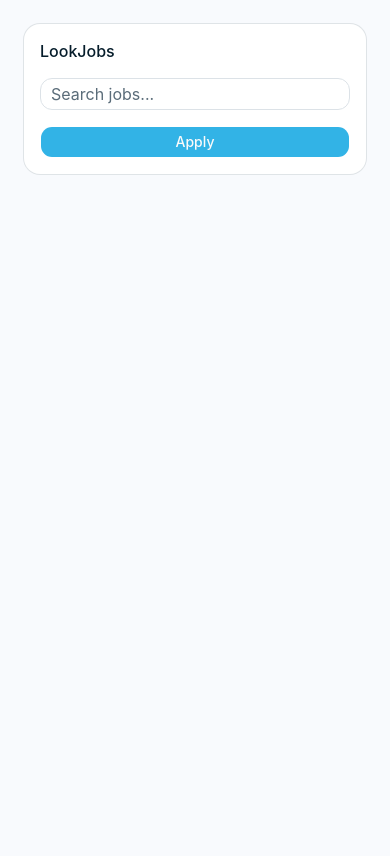
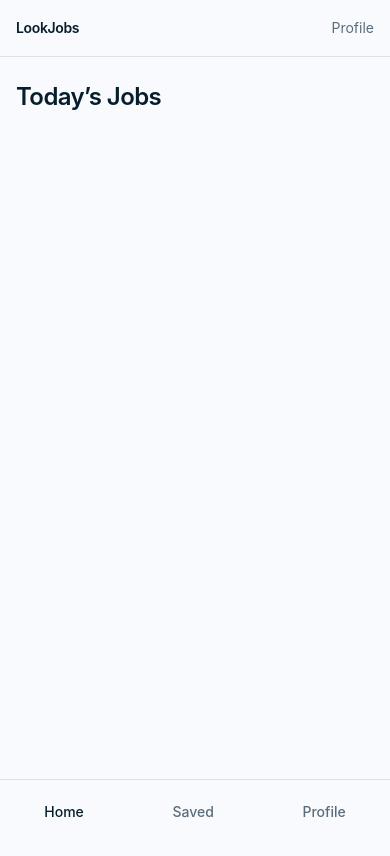
Before and after one commit to MohammedAnasuddin/Building-LookJobs, a React (Vite) app in the folder frontend/: page / in a window 390 px wide. Shown: the top 856 px of the page. Built offline with nearby package versions, Linux system fonts and the light colour scheme.

Commit message:
Add Routing to the project

```diff
--- a/frontend/package.json
+++ b/frontend/package.json
@@ -23,7 +23,7 @@
     "radix-ui": "^1.4.3",
     "react": "^19.2.4",
     "react-dom": "^19.2.4",
-    "react-router-dom": "^7.14.1",
+    "react-router-dom": "^7.15.0",
     "shadcn": "^4.7.0",
     "tailwind-merge": "^3.5.0",
     "tw-animate-css": "^1.4.0"
--- a/frontend/src/App.tsx
+++ b/frontend/src/App.tsx
@@ -6,11 +6,13 @@ import {
   CardTitle,
 } from "@/components/ui/card"
 import { Input } from "@/components/ui/input"
+import { Sheet } from "./components/ui/sheet"
 
 function App() {
   return (
     <div className="min-h-screen bg-background text-foreground p-6">
       <div className="mx-auto max-w-md">
+
         <Card>
           <CardHeader>
             <CardTitle>LookJobs</CardTitle>
@@ -24,6 +26,8 @@ function App() {
             </Button>
           </CardContent>
         </Card>
+
+
       </div>
     </div>
   )
--- /dev/null
+++ b/frontend/src/app/layouts/app-layout.tsx
@@ -0,0 +1,51 @@
+import { NavLink, Outlet } from "react-router-dom";
+
+export function AppLayout() {
+  return (
+    <div className="min-h-screen bg-background text-foreground">
+      {/* Top Navigation */}
+      <header className="sticky top-0 z-40 border-b border-border bg-background/80 backdrop-blur">
+        <div className="mx-auto flex h-14 max-w-[820px] items-center justify-between px-4">
+          <h1 className="text-sm font-semibold tracking-tight">LookJobs</h1>
+
+          <div className="text-sm text-muted-foreground">Profile</div>
+        </div>
+      </header>
+
+      {/* Main Feed */}
+      <main className="mx-auto min-h-screen max-w-[820px] px-4 py-6 pb-24">
+        <Outlet />
+      </main>
+
+      {/* Bottom Navigation */}
+      <nav className="fixed bottom-0 left-0 right-0 border-t border-border bg-background/95 backdrop-blur md:hidden">
+        <div className="mx-auto flex h-16 max-w-md items-center justify-around">
+          <NavItem to="/">Home</NavItem>
+          <NavItem to="/bookmarks">Saved</NavItem>
+          <NavItem to="/profile">Profile</NavItem>
+        </div>
+      </nav>
+    </div>
+  );
+}
+
+type NavItemProps = {
+  to: string;
+  children: React.ReactNode;
+};
+
+function NavItem({ to, children }: NavItemProps) {
+  return (
+    <NavLink
+      to={to}
+      className={({ isActive }) =>
+        [
+          "text-sm font-medium transition-colors",
+          isActive ? "text-foreground" : "text-muted-foreground",
+        ].join(" ")
+      }
+    >
+      {children}
+    </NavLink>
+  );
+}
--- /dev/null
+++ b/frontend/src/app/router/index.tsx
@@ -0,0 +1,28 @@
+import { createBrowserRouter } from "react-router-dom"
+
+import { AppLayout } from "../layouts/app-layout"
+
+import { HomePage } from "@/pages/home-page"
+import { BookmarksPage } from "@/pages/bookmarks-page"
+import { ProfilePage } from "@/pages/profile-page"
+
+export const router = createBrowserRouter([
+  {
+    path: "/",
+    element: <AppLayout />,
+    children: [
+      {
+        index: true,
+        element: <HomePage />,
+      },
+      {
+        path: "bookmarks",
+        element: <BookmarksPage />,
+      },
+      {
+        path: "profile",
+        element: <ProfilePage />,
+      },
+    ],
+  },
+])
--- a/frontend/src/main.tsx
+++ b/frontend/src/main.tsx
@@ -1,10 +1,12 @@
 import React from "react"
 import ReactDOM from "react-dom/client"
-import App from "./App"
+import { RouterProvider } from "react-router-dom"
+
 import "./index.css"
+import { router } from "./app/router"
 
 ReactDOM.createRoot(document.getElementById("root")!).render(
   <React.StrictMode>
-    <App />
+    <RouterProvider router={router} />
   </React.StrictMode>
 )
--- /dev/null
+++ b/frontend/src/pages/bookmarks-page.tsx
@@ -0,0 +1,9 @@
+export function BookmarksPage() {
+  return (
+    <div>
+      <h2 className="text-2xl font-semibold tracking-tight">
+        Saved Jobs
+      </h2>
+    </div>
+  )
+}
--- /dev/null
+++ b/frontend/src/pages/home-page.tsx
@@ -0,0 +1,9 @@
+export function HomePage() {
+  return (
+    <div>
+      <h2 className="text-2xl font-semibold tracking-tight">
+        Today’s Jobs
+      </h2>
+    </div>
+  )
+}
--- /dev/null
+++ b/frontend/src/pages/profile-page.tsx
@@ -0,0 +1,9 @@
+export function ProfilePage() {
+  return (
+    <div>
+      <h2 className="text-2xl font-semibold tracking-tight">
+        Profile
+      </h2>
+    </div>
+  )
+}
```
Also changed, not shown: 2 other files (tests, documents, lock files or other folders).
